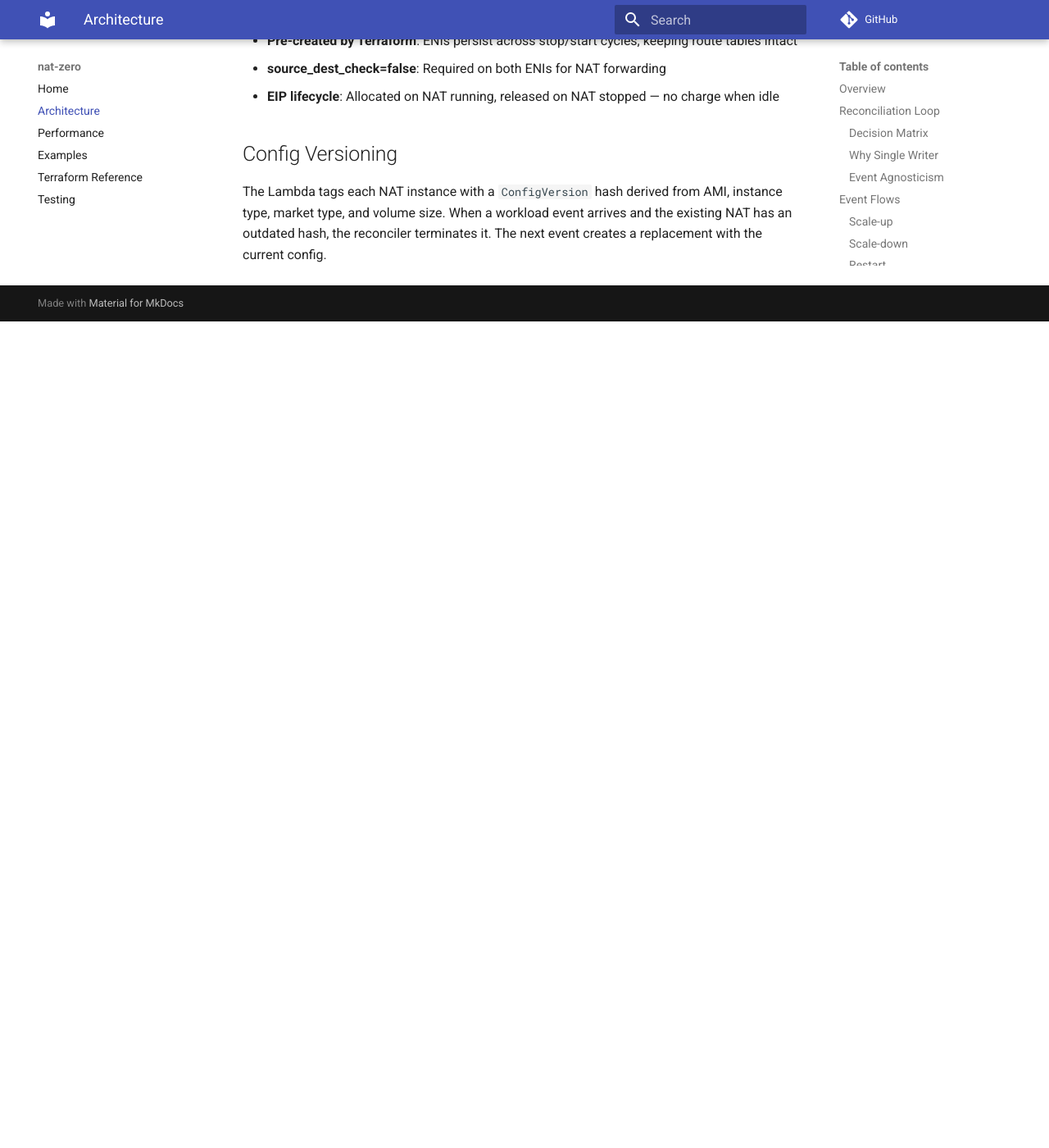
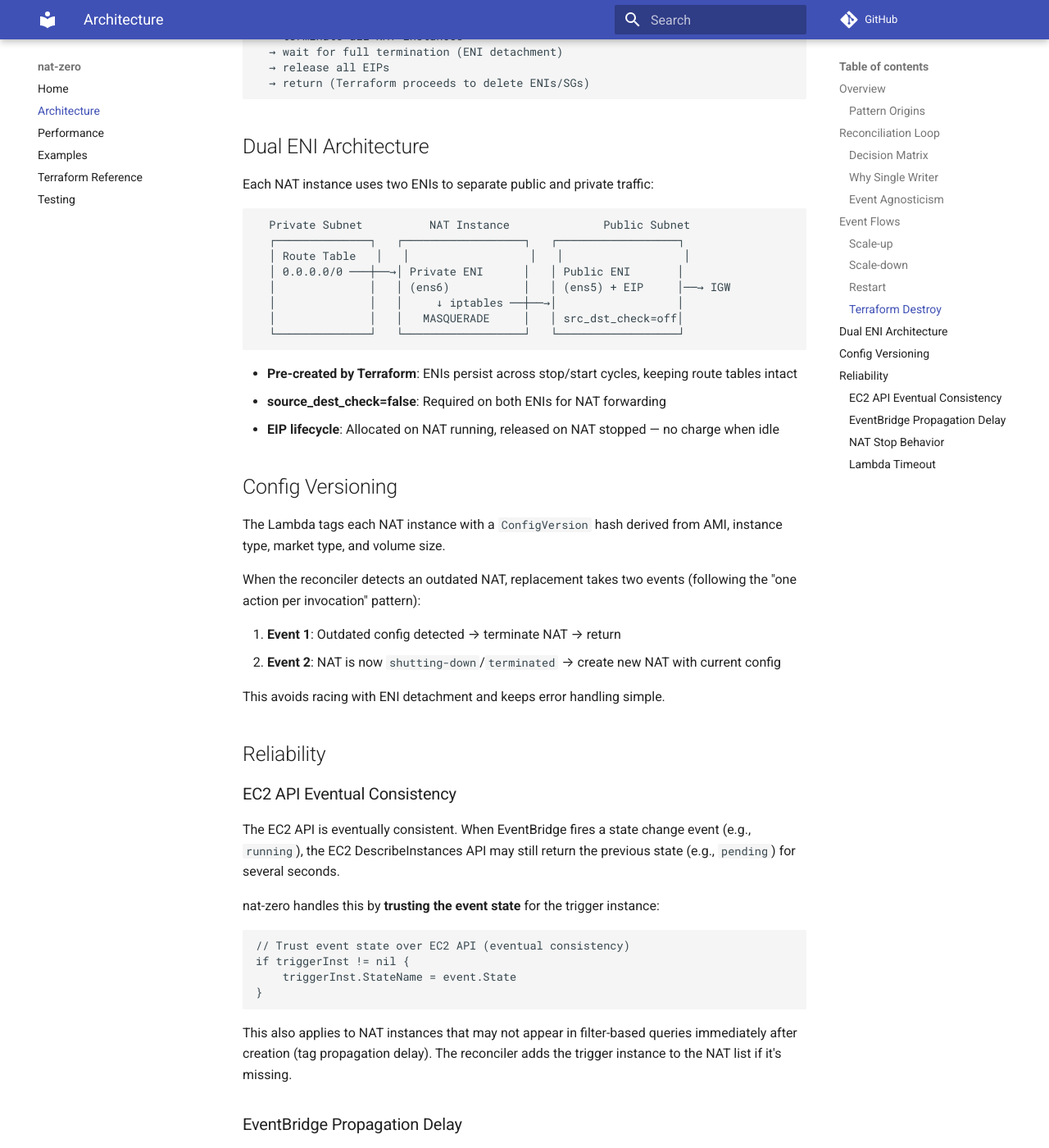
Before and after one commit to MachineDotDev/nat-zero, an MkDocs documentation site: the page built from docs/ARCHITECTURE.md, in a window 1280 px wide and 1400 px high, scrolled down 3477 px. Shown: the whole window at 82% size. Built offline with MkDocs 1.6.1 and Material for MkDocs 9.7.7, drawn with Linux system fonts in a browser that asks for light colours; comment, search, counter and statistics services are not loaded; before the commit the page ends 3869 px from its top, so only the background shows below that; some of the changed text lies outside the part shown.

Commit message:
docs: add pattern origins, reliability notes, and fix config versioning
- Add reconciliation pattern history (control theory → CFEngine → Borg → K8s)
- Document EC2 API eventual consistency handling
- Document EventBridge propagation delay (60s wait)
- Document NAT Force stop behavior and Lambda timeout
- Clarify config versioning two-event replacement process
- Add IDE directories to .gitignore

Co-Authored-By: Claude Opus 4.5 <noreply@anthropic.com>

````diff
--- a/docs/ARCHITECTURE.md
+++ b/docs/ARCHITECTURE.md
@@ -3,6 +3,19 @@
 ## Overview
 
 nat-zero uses a **reconciliation pattern** to manage NAT instance lifecycles. A single Lambda function (concurrency=1) observes the current state of an AZ and takes one action to converge toward desired state, then returns. The next event picks up where this one left off.
+
+### Pattern Origins
+
+The reconciliation loop pattern has deep roots:
+
+- **Control theory (1788+)**: Feedback loops comparing actual state to desired state, taking corrective action
+- **CFEngine (1993)**: Mark Burgess introduced "convergence" to configuration management
+- **Google Borg/Omega (2005+)**: Internal cluster managers used reconciliation controllers
+- **Kubernetes (2014+)**: Popularized the pattern as "level-triggered" vs "edge-triggered" logic
+
+The key insight: **state is more useful than events**. Rather than tracking event sequences, we observe current state and compute the delta. This makes the system robust to missed events, crashes, and restarts.
+
+See: [Borg, Omega, and Kubernetes (ACM Queue)](https://queue.acm.org/detail.cfm?id=2898444), [Tim Hockin - Edge vs Level Triggered Logic](https://speakerdeck.com/thockin/edge-vs-level-triggered-logic)
 
 ```
   EventBridge (EC2 state changes)
@@ -143,4 +156,44 @@ Each NAT instance uses two ENIs to separate public and private traffic:
 
 ## Config Versioning
 
-The Lambda tags each NAT instance with a `ConfigVersion` hash derived from AMI, instance type, market type, and volume size. When a workload event arrives and the existing NAT has an outdated hash, the reconciler terminates it. The next event creates a replacement with the current config.
+The Lambda tags each NAT instance with a `ConfigVersion` hash derived from AMI, instance type, market type, and volume size.
+
+When the reconciler detects an outdated NAT, replacement takes two events (following the "one action per invocation" pattern):
+
+1. **Event 1**: Outdated config detected → terminate NAT → return
+2. **Event 2**: NAT is now `shutting-down`/`terminated` → create new NAT with current config
+
+This avoids racing with ENI detachment and keeps error handling simple.
+
+## Reliability
+
+### EC2 API Eventual Consistency
+
+The EC2 API is eventually consistent. When EventBridge fires a state change event (e.g., `running`), the EC2 DescribeInstances API may still return the previous state (e.g., `pending`) for several seconds.
+
+nat-zero handles this by **trusting the event state** for the trigger instance:
+
+```go
+// Trust event state over EC2 API (eventual consistency)
+if triggerInst != nil {
+    triggerInst.StateName = event.State
+}
+```
+
+This also applies to NAT instances that may not appear in filter-based queries immediately after creation (tag propagation delay). The reconciler adds the trigger instance to the NAT list if it's missing.
+
+### EventBridge Propagation Delay
+
+After Terraform creates the EventBridge rule and target, there's a propagation delay before events are reliably delivered. Events fired during this window may be silently dropped.
+
+nat-zero includes a 60-second `time_sleep` resource after target creation to mitigate this. Workloads launched immediately after `terraform apply` may still miss their initial events, but subsequent events will trigger reconciliation.
+
+### NAT Stop Behavior
+
+NAT instances are stopped with `Force=true` because they're stateless packet forwarders. There's no graceful shutdown needed — the routing table instantly fails over when the ENI becomes unreachable, and workloads retry their connections.
+
+### Lambda Timeout
+
+The Lambda has a 90-second timeout. Typical invocations complete in 400-600ms. The extended timeout accommodates:
+- Cleanup operations during `terraform destroy` (terminate NATs, wait for ENI detachment, release EIPs)
+- Slow EC2 API responses under load
````
Also changed, not shown: 1 other file.
